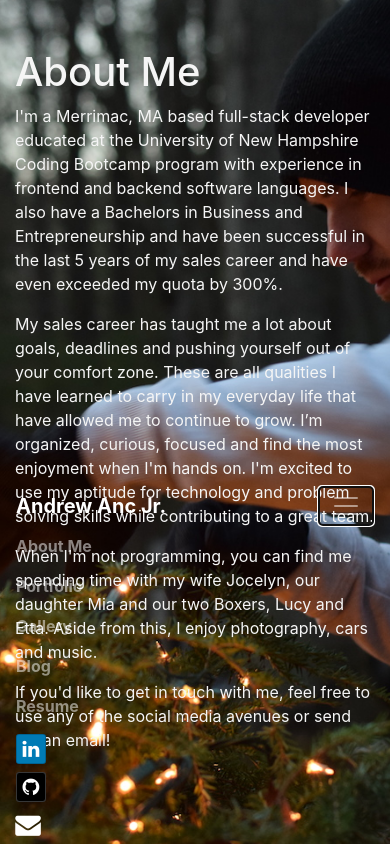
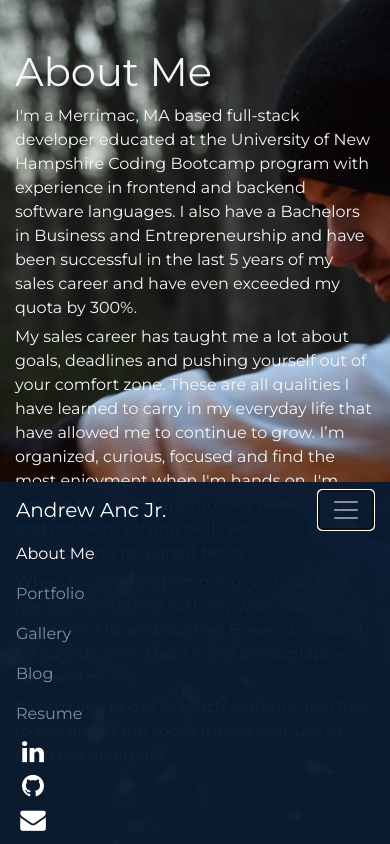
Before and after one commit to aancjr/Master-Portfolio, a plain HTML site: page fullAboutMe.html in a window 390 px wide. Both pictures are taken after a click on the button 346 px from the left and 816 px from the top of the page. Drawn offline with nearby package versions, Linux system fonts and the light colour scheme.

Commit message:
Aboutme: new social icons, navbar margins/spacing adjusted, color to navbar for smaller screens, new font. Other: css updated, index links updated, active class added to links

```diff
--- a/assets/css/style.css
+++ b/assets/css/style.css
@@ -87,22 +87,13 @@ html {
 
 
 /* --------  Navbar CSS -------- */
-.navbar {
-    background-color: rgb(202, 202, 202)
-}
-
-.nav-link, .navbar-brand {
-    color: black;
-    font-weight: bolder;
-}
 
 .fa-linkedin {
-    background: #007bb5;
     color: white;
   }
 
 .fa-github {
-    background: black;
+    color: white;
 }
 
 .fa-envelope {
@@ -165,15 +156,12 @@ html {
 
 /* --------- About Me --------- */
 
-/* .aboutme {
-    margin: auto;
-} */
-
 #aboutMeNavBar {
     background-color: transparent;
 }
 
 .bodyAboutMe {
+    font-family: 'Montserrat', sans-serif;
     background: url('../images/Gallery/andrew-christmas-lights.JPG') no-repeat center center fixed;
     -webkit-background-size: cover;
     -moz-background-size: cover;
@@ -181,17 +169,9 @@ html {
     -o-background-size: cover;
   }
 
-  .about, .text-wrap {
+.about, .text-wrap {
     color: whitesmoke;
   }
-
-  #emailbtn {
-      margin: -5px;
-  }
-
-/* .name-heading {
-    margin-top: 20px;
-}
 
 .greeting {
     margin-top: 10px;
@@ -201,14 +181,6 @@ html {
 .text-wrap {
     margin-bottom: 5px;
 }
-
-#about-me-image {
-    max-width: 40%;
-    height: auto;
-    margin-right: 10px;
-    margin-top: 12px;
-    float: left;
-} */
 
 /* --------- Background Gradient --------- */
 
@@ -249,24 +221,10 @@ html {
         margin: auto;
     }
 
-    /* #about-me-image {
-        display: block;
-        margin: auto;
-        float: none;
+    #aboutMeNavBar {
+        background: rgba(10, 27, 49, 0.973)
     }
 
-    .greeting {
-        text-align: center;
-    } */
-
-    #linkedIn {
-        margin-top: .5rem;
-        margin-bottom: .5rem;
-    }
-
-    #github {
-        margin-bottom: .5rem;
-    }
 }
 
 /* Small devices (portrait tablets and large phones, 600px and up) */
@@ -282,13 +240,8 @@ html {
         margin: auto;
     }
 
-    #linkedIn {
-        margin-top: .5rem;
-        margin-bottom: .5rem;
-    }
-
-    #github {
-        margin-bottom: .5rem;
+    #aboutMeNavBar {
+        background: rgba(10, 27, 49, 0.973)
     }
 
 }
--- a/fullAboutMe.html
+++ b/fullAboutMe.html
@@ -12,12 +12,14 @@
 
     <!-- CSS -->
     <link rel="stylesheet" type="text/css" media="screen" href="assets/css/style.css">
+
+    <!-- Font -->
     <link rel="stylesheet" href="https://maxcdn.bootstrapcdn.com/font-awesome/4.4.0/css/font-awesome.min.css">
+    <link href="https://fonts.googleapis.com/css?family=Montserrat&display=swap" rel="stylesheet">
 
     <!-- Bootstrap -->
     <link rel="stylesheet" href="https://stackpath.bootstrapcdn.com/bootstrap/4.3.1/css/bootstrap.min.css"
         integrity="sha384-ggOyR0iXCbMQv3Xipma34MD+dH/1fQ784/j6cY/iJTQUOhcWr7x9JvoRxT2MZw1T" crossorigin="anonymous">
-
     <link rel="stylesheet" href="./assets/css/bootstrap-social.css">
 
     <!-- JavaScript -->
@@ -28,7 +30,6 @@
     <script src="https://maxcdn.bootstrapcdn.com/bootstrap/4.0.0/js/bootstrap.min.js"
         integrity="sha384-JZR6Spejh4U02d8jOt6vLEHfe/JQGiRRSQQxSfFWpi1MquVdAyjUar5+76PVCmYl"
         crossorigin="anonymous"></script>
-
     <script type="text/javascript" src="assets/javascript/logic.js"></script>
 
 </head>
@@ -38,14 +39,14 @@
     <!-- Navigation -->
     <nav class="navbar navbar-dark navbar-expand-lg fixed-bottom" id="aboutMeNavBar">
         <div class="container-fluid">
-            <a href="./index.html" class="navbar-brand mx-md-2">Andrew Anc Jr.</a>
+            <a href="./index.html" class="navbar-brand">Andrew Anc Jr.</a>
             <button class="navbar-toggler" type="button" data-toggle="collapse" data-target=".dual-nav">
                 <span class="navbar-toggler-icon"></span>
             </button>
-            <div class="navbar-collapse collapse dual-nav">
+            <div class="navbar-collapse collapse mt-1 dual-nav">
                 <ul class="navbar-nav">
                     <li class="nav-item">
-                        <a class="nav-link" href="./fullAboutMe.html">About Me</a>
+                        <a class="nav-link active" href="./fullAboutMe.html">About Me</a>
                     </li>
                     <li class="nav-item">
                         <a class="nav-link" href="./portfolio-one-page.html">Portfolio</a>
@@ -64,21 +65,21 @@
             <div class="navbar-collapse collapse dual-nav">
                 <ul class="nav navbar-nav ml-md-auto">
                     <li class="nav-item">
-                        <a class="btn btn-sm btn-social-icon btn-linkedin" id="linkedIn"
+                        <a class="btn btn-social-icon" id="linkedIn"
                             href="https://www.linkedin.com/in/andrew-anc-0911721a" target="_blank">
                             <span class="fa fa-linkedin"></span>
                         </a>
                     </li>
                     <li class="nav-item">
-                        <a class="btn btn-sm btn-social-icon btn-github mx-md-1" id="github" href="https://github.com/aancjr"
+                        <a class="btn btn-social-icon mr-md-1" id="github" href="https://github.com/aancjr"
                             target="_blank">
                             <span class="fa fa-github"></span>
                         </a>
                     </li>
                     <li class="nav-item">
-                        <a class="btn btn-social-icon btn-envelope-square" id="emailbtn" href="mailto:andrewancjr@gmail.com?subject=Full%20Stack%20Developer%20Contact"
+                        <a class="btn btn-social-icon" id="emailbtn" href="mailto:andrewancjr@gmail.com?subject=Full%20Stack%20Developer%20Contact"
                             target="_blank">
-                            <span class="fa fa-10x fa-envelope"></span>
+                            <span class="fa fa-envelope"></span>
                         </a>
                     </li>
                 </ul>
```
Also changed, not shown: gallery.html (+1 -1 lines), index.html (+1 -1 lines), portfolio-one-page.html (+1 -1 lines).
